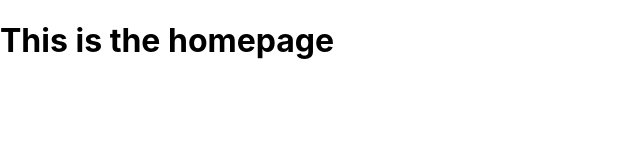
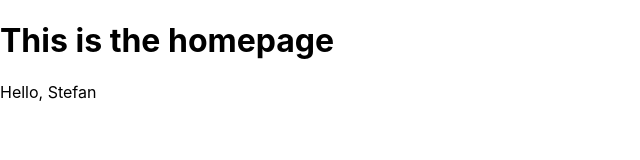
Before and after one commit to StfnC/chad-finance, a React (Create React App) app in the folder frontend/: page / in a window 1280 px wide. Shown: the top 160 px of the page, without its empty margins (0-640 px from the left). Built offline with nearby package versions, Linux system fonts and the light colour scheme.

Commit message:
Testing props

```diff
--- a/frontend/src/App.js
+++ b/frontend/src/App.js
@@ -4,9 +4,7 @@ import HomePage from './components/HomePage';
 
 function App() {
   return (
-    <div>
-      <HomePage />
-    </div>
+      <HomePage name="Stefan" />
   );
 }
 
--- a/frontend/src/components/HomePage.js
+++ b/frontend/src/components/HomePage.js
@@ -1,7 +1,10 @@
 import { render } from "react-dom";
 
-export default function HomePage() {
+export default function HomePage(props) {
     return (
-        <h1>This is the homepage</h1>
+        <div>
+            <h1>This is the homepage</h1>
+            <p>Hello, {props.name}</p>
+        </div>
     );
 }
```
